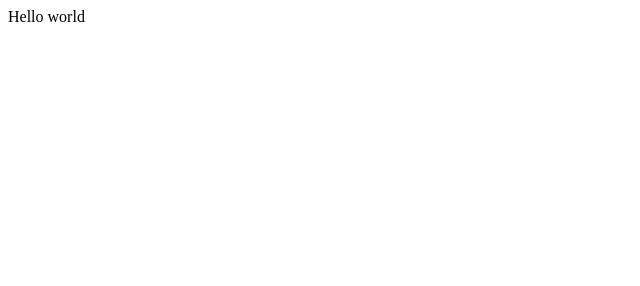
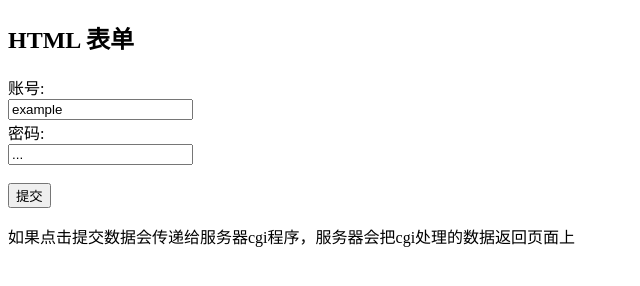
Before and after one commit to dodamce/HttpSever, a plain HTML site: page output/wwwroot/index.html in a window 1280 px wide. Shown: the whole page, without its empty margins (0-640 px from the left). Drawn offline with Linux system fonts and the light colour scheme.

Commit message:
项目处理表单数据测试

```diff
--- a/output/wwwroot/index.html
+++ b/output/wwwroot/index.html
@@ -4,11 +4,21 @@
 <head>
     <meta charset="UTF-8">
     <meta name="viewport" content="width=device-width, initial-scale=1.0">
-    <title>文档测试</title>
+    <title>表单测试</title>
 </head>
 
 <body>
-    Hello world
+
+    <h2>HTML 表单</h2>
+
+    <form action="/cgi" method="POST">
+        <label for="fname">账号:</label><br>
+        <input type="text" id="fname" name="id" value="example"><br>
+        <label for="lname">密码:</label><br>
+        <input type="text" id="lname" name="key" value="..."><br><br>
+        <input type="submit" value="提交">
+    </form>
+    <p>如果点击提交数据会传递给服务器cgi程序，服务器会把cgi处理的数据返回页面上</p>
 </body>
 
 </html>
```
Also changed, not shown: wwwroot/index.html (+12 -2 lines).
